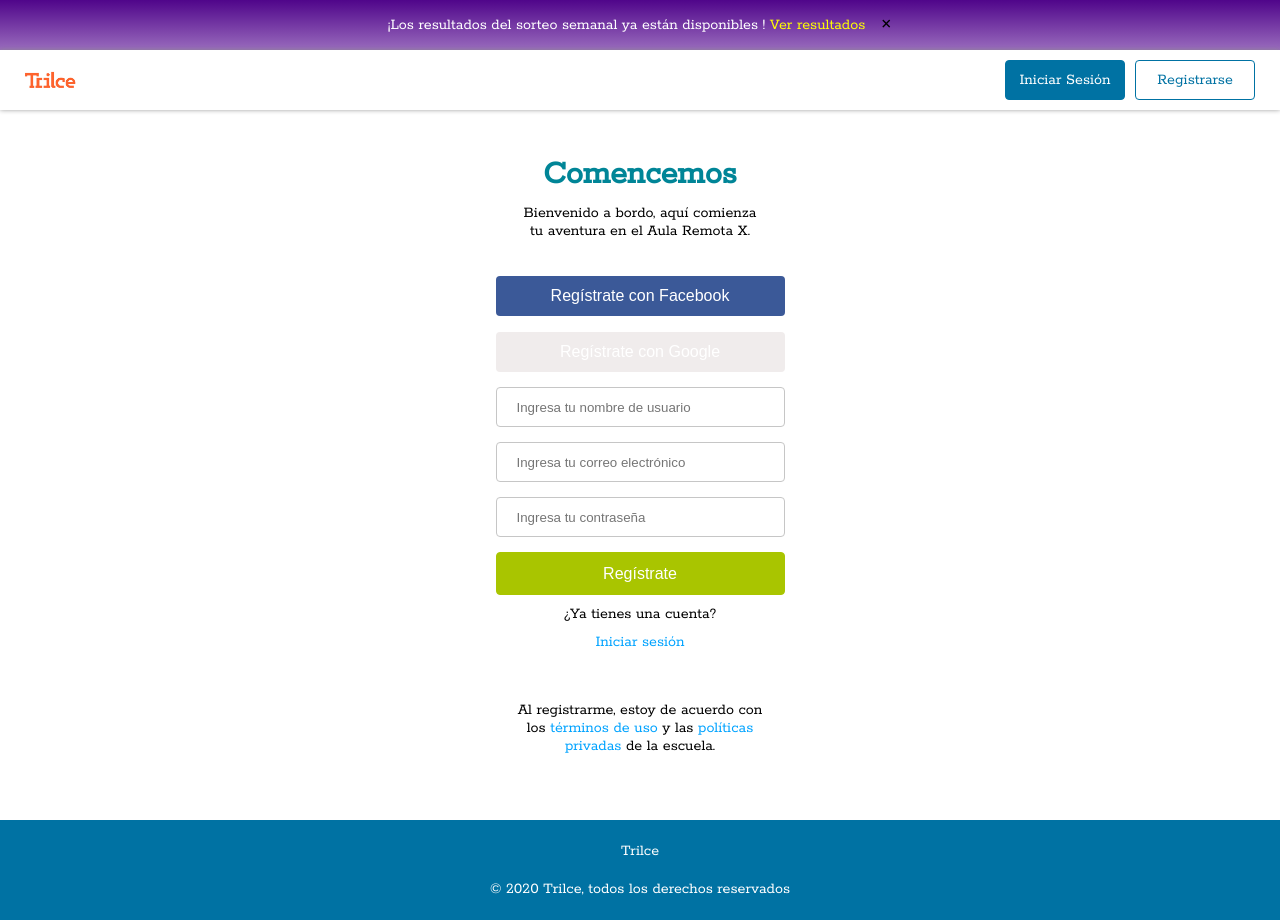
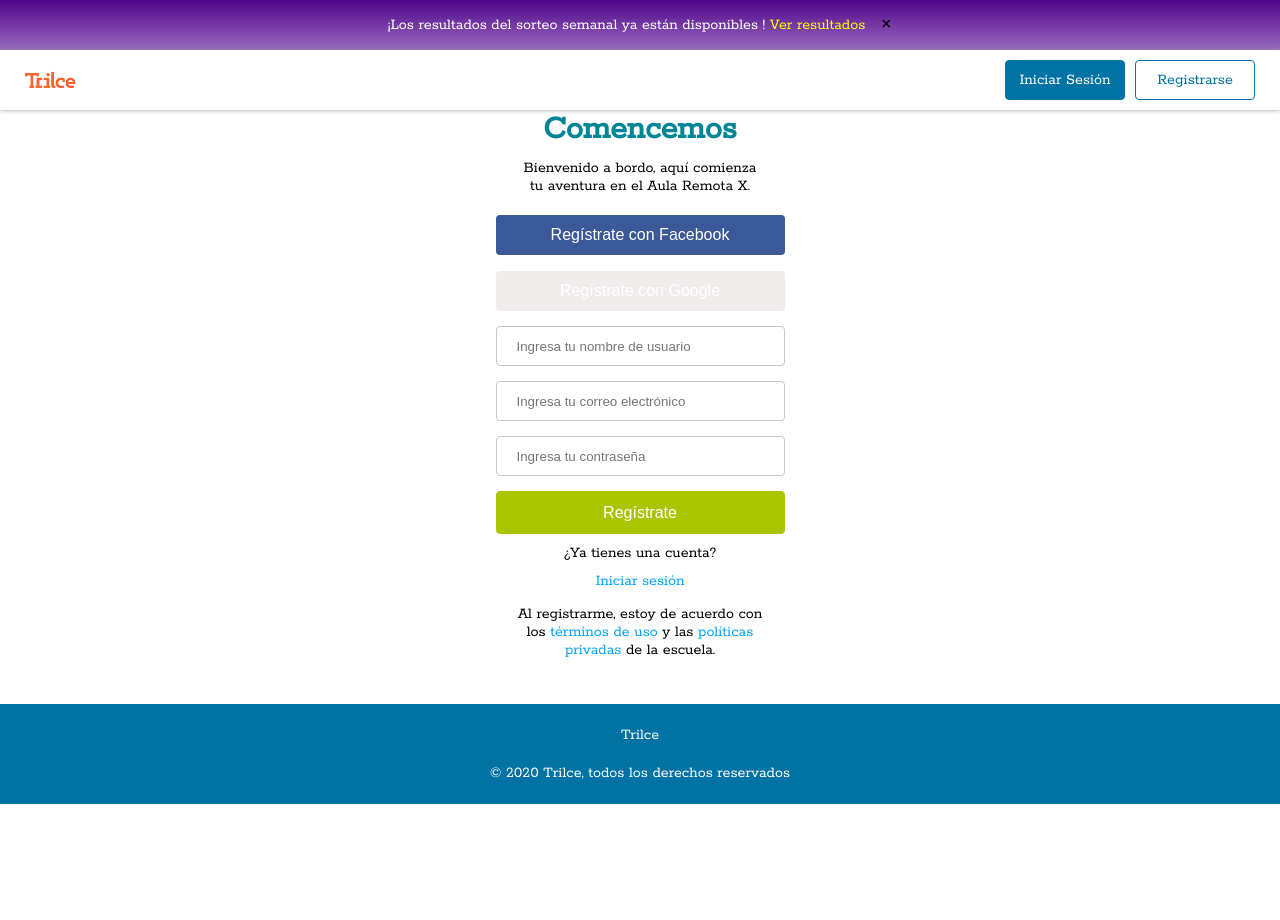
Before and after one commit to dominicsc2/aularemotafe, a Next.js app: page /accounts/signup in a window 1280 px wide. After the commit the page ends 804 px from the top, so only its background shows below. Built offline with nearby package versions, Linux system fonts and the light colour scheme; a web font is replaced by a local one.

Commit message:
refactor: update styles

```diff
--- a/src/clean/presentation/pages/accounts/Account.module.scss
+++ b/src/clean/presentation/pages/accounts/Account.module.scss
@@ -73,7 +73,7 @@
 }
 
 .Foot{
-  margin-top: 50px;
+  margin-top: 15px;
   max-width: 250px;
   justify-content: center;
   margin-left: auto;
--- a/src/clean/presentation/pages/accounts/signup/signup.tsx
+++ b/src/clean/presentation/pages/accounts/signup/signup.tsx
@@ -16,10 +16,10 @@ export const Signup: React.FC = () => {
   const [form, setForm] = useState<SignUpParamsDto>()
 
   return (
-    <SectionContainer>
+    <>
       <Heading title="Comencemos" description="Bienvenido a bordo, aquí comienza tu aventura en el Aula Remota X." />
       <Form submit={() => {}} additionalStyles="form-w-sm">
-        <FacebookButton additionalStyles="my-1" value="Regístrate con Facebook" />
+        <FacebookButton additionalStyles="mb-1" value="Regístrate con Facebook" />
         <GoogleButton value="Regístrate con Google" />
         <Input
           elementType="input"
@@ -76,7 +76,7 @@ export const Signup: React.FC = () => {
           </p>
         }
       />
-    </SectionContainer>
+    </>
   )
 }
 
```
